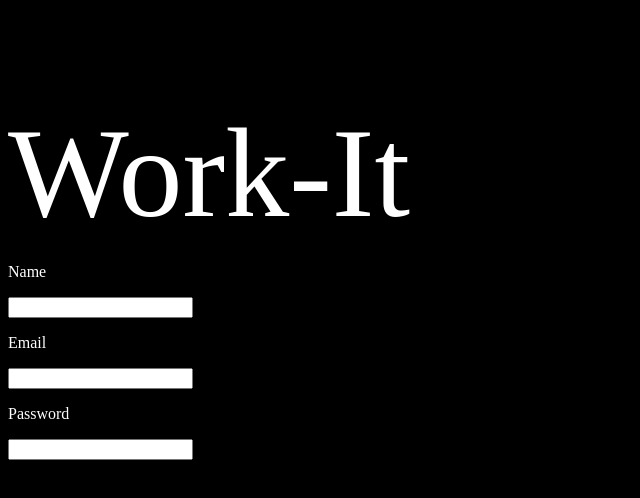
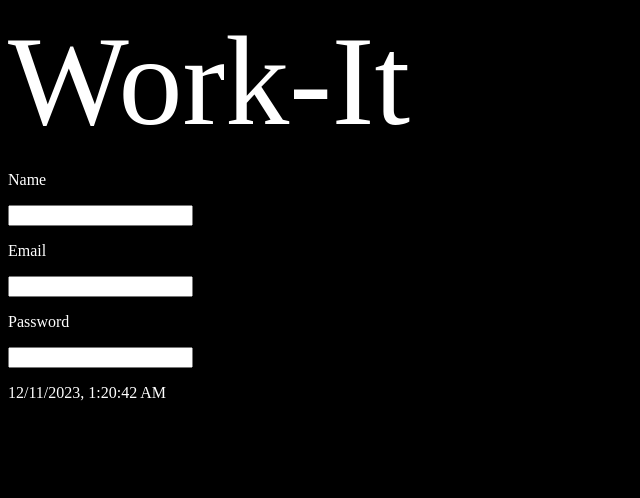
Before and after one commit to Jmedina0428365/Work-It.github.io, a plain HTML site: page index.html in a window 1280 px wide. Shown: the whole page, without its empty margins (0-640 px from the left). Drawn offline with Linux system fonts and the light colour scheme.

Commit message:
Update index.html

```diff
--- a/index.html
+++ b/index.html
@@ -1,10 +1,9 @@
 <html>
 <head>
   <title>Work-It</title>
+  <meta name="apple-mobile-web-app-capable" content="yes">
 </head>
 <body style="background-color: black;">
-  <h1>Background Color Example</h1>
-  <p>This is a sample text with a colored background.</p>
 </body>
 </html>
 
@@ -18,9 +17,10 @@
     <p style="color: white;"> Password</p>
     <input type="password">
 </form>
+<p style="color:White;" id="datetime"></p>
+<script>
+    var now = new Date();
+    var datetime = now.toLocaleString();
 
-<script>
-    for (var i = 0; i < 5; i++) {
-      document.write(i);
-    }
+    document.getElementById("datetime").innerHTML = datetime;
 </script>
```
